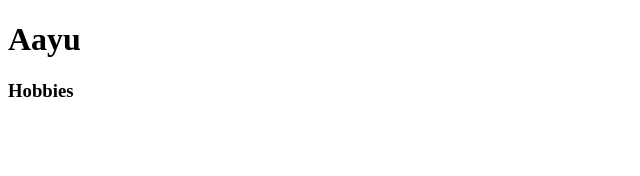
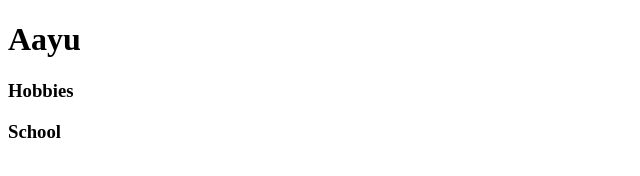
Before and after one commit to Aayushjain-code/practice, a plain HTML site: page index.html in a window 1280 px wide. Shown: the full height of the page, 0-640 px from the left. Drawn offline with Linux system fonts and the light colour scheme.

Commit message:
Update index.html
school-added

```diff
--- a/index.html
+++ b/index.html
@@ -9,6 +9,6 @@
 <body>
 	<h1>Aayu</h1>
 	<h3>Hobbies</h3>
-
+	<h3>School</h3>
 </body>
 </html>
```
